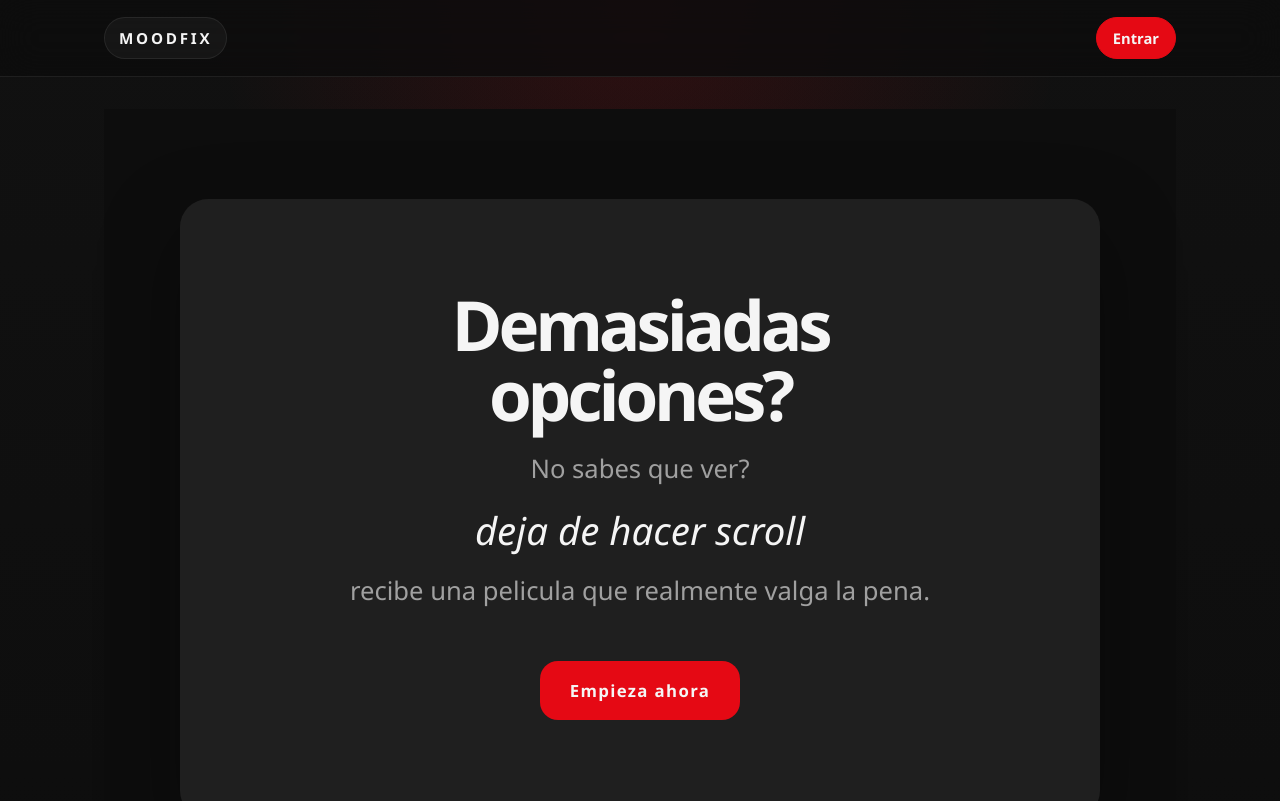
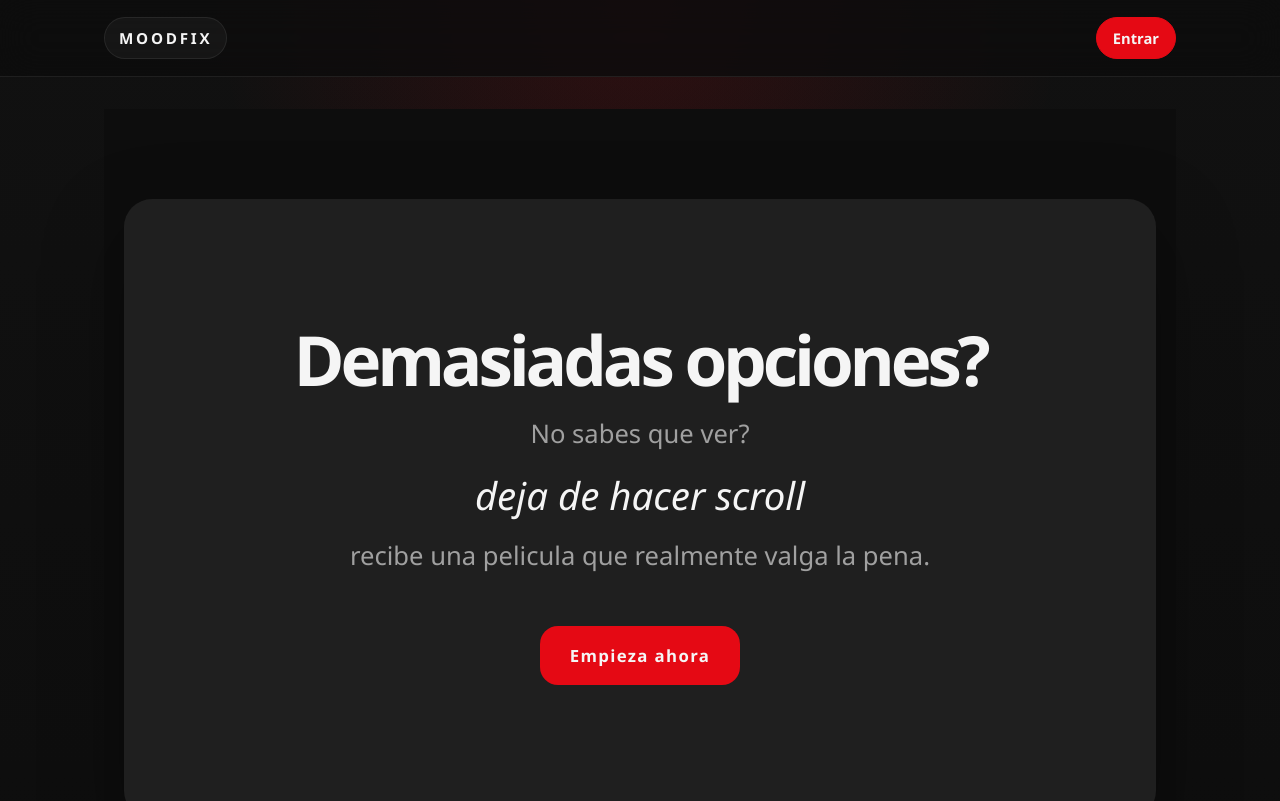
Before and after one commit to riverohj/moodfix, a React (Vite) app in the folder frontend/: page / in a window 1280 px wide. Shown: the top 801 px of the page. Built offline with nearby package versions, Linux system fonts and the light colour scheme; no server answers.

Commit message:
frontend: proxy local API and refine home layout

```diff
--- a/frontend/css/home.css
+++ b/frontend/css/home.css
@@ -8,7 +8,7 @@
 }
 
 .home-card {
-  width: min(100%, 920px);
+  width: min(100%, 1040px);
   min-height: 620px;
   display: flex;
   flex-direction: column;
@@ -27,7 +27,11 @@
   flex-direction: column;
   gap: 22px;
   align-items: center;
-  max-width: 640px;
+  width: min(100%, 760px);
+}
+
+.home-copy p {
+  width: min(100%, 680px);
 }
 
 .home-copy h1 {
@@ -95,6 +99,11 @@
 
   .home-copy {
     gap: 18px;
+    width: 100%;
+  }
+
+  .home-copy p {
+    width: 100%;
   }
 
   .home-cta {
--- a/frontend/src/lib/api.js
+++ b/frontend/src/lib/api.js
@@ -1,5 +1,5 @@
 const API_BASE_URL =
-  import.meta.env.VITE_API_BASE_URL?.replace(/\/$/, "") || "http://localhost:5001/api";
+  import.meta.env.VITE_API_BASE_URL?.replace(/\/$/, "") || "/api";
 
 async function apiRequest(path, { method = "GET", token, body } = {}) {
   const headers = {
--- a/frontend/vite.config.js
+++ b/frontend/vite.config.js
@@ -5,5 +5,11 @@ export default defineConfig({
   plugins: [react()],
   server: {
     port: 5173,
+    proxy: {
+      "/api": {
+        target: "http://127.0.0.1:5001",
+        changeOrigin: true,
+      },
+    },
   },
 });
```
